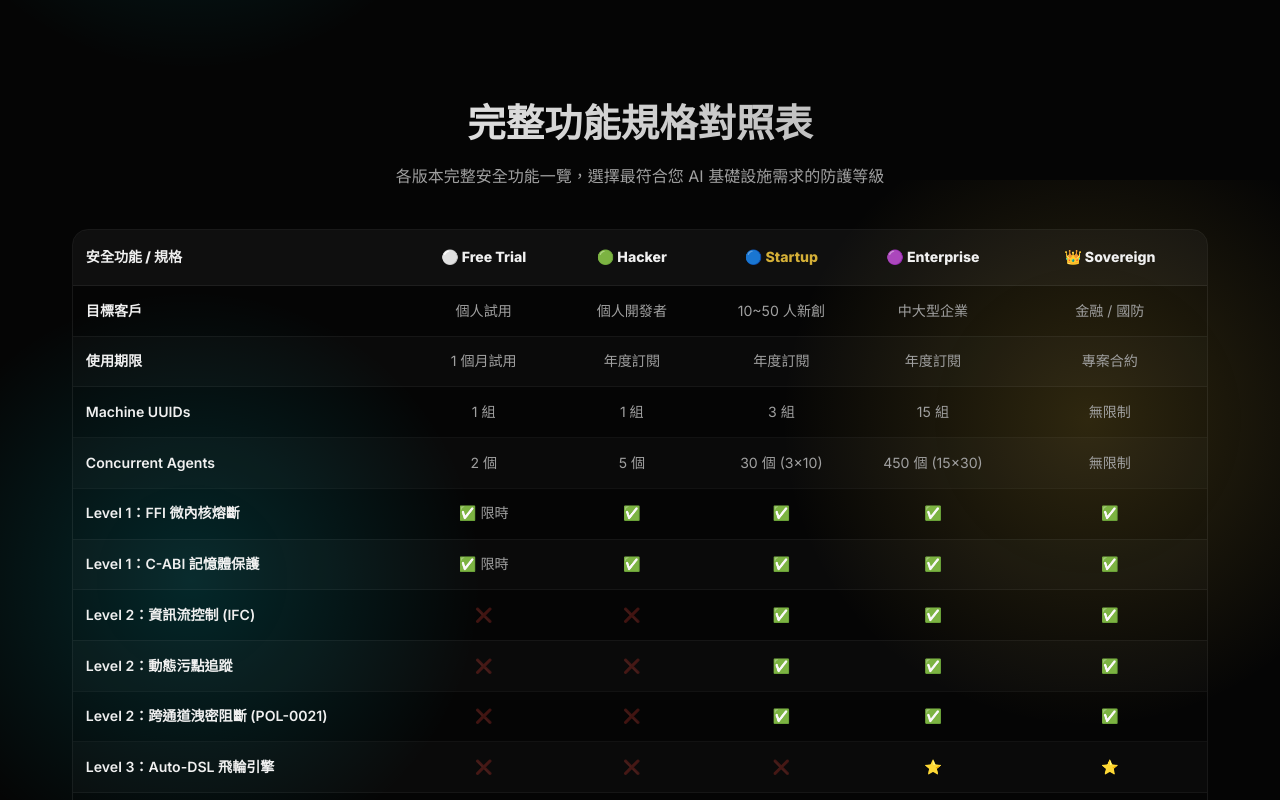
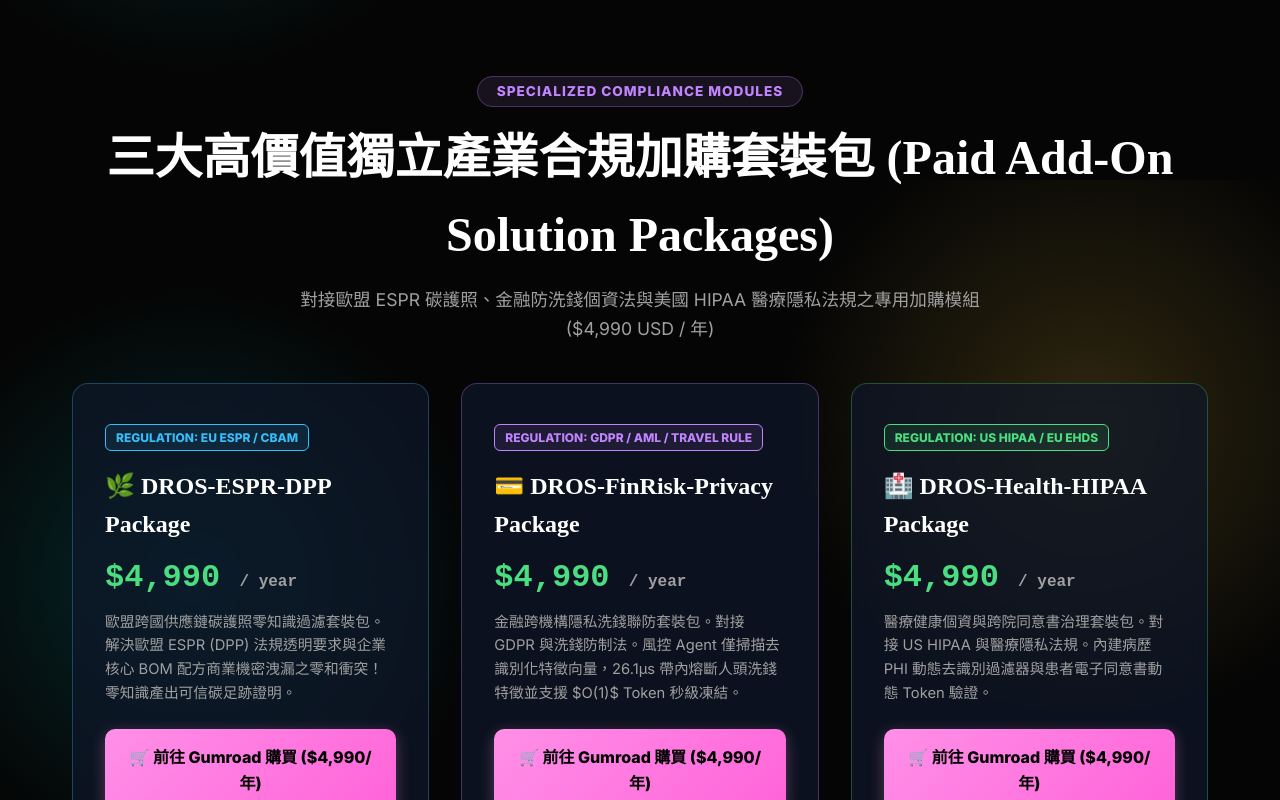
Before and after one commit to Top-Celestial-Company-Ltd/DROS-Official-Website, a React (Vite) app: page /pricing in a window 1280 px wide. Shown: the part 2220-3020 px from the top of the page. Built offline with nearby package versions, Linux system fonts and the light colour scheme.

Commit message:
feat: add 3 Add-On Package cards with live Gumroad buy links to Pricing page

```diff
--- a/src/pages/Pricing.jsx
+++ b/src/pages/Pricing.jsx
@@ -108,6 +108,76 @@
         </div>
       </div>
 
+      {/* ── Paid Add-On Solution Packages Section ── */}
+      <section style={{marginTop: '5rem', marginBottom: '3rem'}}>
+        <div style={{textAlign: 'center', marginBottom: '2.5rem'}}>
+          <span style={{background: 'rgba(192, 132, 252, 0.1)', color: '#c084fc', padding: '0.4rem 1.2rem', borderRadius: '20px', fontSize: '0.85rem', fontWeight: 'bold', border: '1px solid rgba(192, 132, 252, 0.3)', textTransform: 'uppercase', letterSpacing: '1px'}}>
+            Specialized Compliance Modules
+          </span>
+          <h2 style={{fontSize: 'clamp(2rem, 4vw, 3rem)', marginTop: '1rem', marginBottom: '0.8rem', color: '#fff'}}>
+            三大高價值獨立產業合規加購套裝包 (Paid Add-On Solution Packages)
+          </h2>
+          <p style={{fontSize: '1.1rem', color: 'var(--text-secondary)', maxWidth: '700px', margin: '0 auto'}}>
+            對接歐盟 ESPR 碳護照、金融防洗錢個資法與美國 HIPAA 醫療隱私法規之專用加購模組 ($4,990 USD / 年)
+          </p>
+        </div>
+
+        <div style={{display: 'grid', gridTemplateColumns: 'repeat(auto-fit, minmax(300px, 1fr))', gap: '2rem'}}>
+
+          {/* Add-On 1: ESPR DPP */}
+          <div className="glass-card" style={{padding: '2.5rem 2rem', border: '1px solid rgba(56, 189, 248, 0.3)', background: 'rgba(15, 23, 42, 0.7)', borderRadius: '16px', display: 'flex', flexDirection: 'column', justifyContent: 'space-between'}}>
+            <div>
+              <span style={{fontSize: '0.75rem', fontWeight: 'bold', color: '#38bdf8', background: 'rgba(56, 189, 248, 0.1)', border: '1px solid #38bdf8', padding: '3px 10px', borderRadius: '6px', display: 'inline-block', marginBottom: '1rem'}}>
+                REGULATION: EU ESPR / CBAM
+              </span>
+              <h3 style={{fontSize: '1.5rem', color: '#fff', marginBottom: '0.5rem'}}>🌿 DROS-ESPR-DPP Package</h3>
+              <div style={{fontSize: '2rem', fontWeight: 'bold', color: '#4ade80', margin: '0.5rem 0', fontFamily: 'monospace'}}>$4,990 <span style={{fontSize: '1rem', color: 'var(--text-secondary)'}}>/ year</span></div>
+              <p style={{color: 'var(--text-secondary)', fontSize: '0.92rem', lineHeight: '1.6', marginBottom: '1.5rem'}}>
+                歐盟跨國供應鏈碳護照零知識過濾套裝包。解決歐盟 ESPR (DPP) 法規透明要求與企業核心 BOM 配方商業機密洩漏之零和衝突！零知識產出可信碳足跡證明。
+              </p>
+            </div>
+            <a href="https://drosvajra.gumroad.com/l/espr-dpp" target="_blank" rel="noopener noreferrer" className="btn" style={{background: 'linear-gradient(135deg, #ff90e8, #ff63d8)', color: '#000', fontWeight: '800', textAlign: 'center', width: '100%', display: 'block', padding: '1rem', borderRadius: '10px', textDecoration: 'none', boxShadow: '0 4px 15px rgba(255, 144, 232, 0.3)'}}>
+              🛒 前往 Gumroad 購買 ($4,990/年)
+            </a>
+          </div>
+
+          {/* Add-On 2: FinRisk Privacy */}
+          <div className="glass-card" style={{padding: '2.5rem 2rem', border: '1px solid rgba(192, 132, 252, 0.3)', background: 'rgba(15, 23, 42, 0.7)', borderRadius: '16px', display: 'flex', flexDirection: 'column', justifyContent: 'space-between'}}>
+            <div>
+              <span style={{fontSize: '0.75rem', fontWeight: 'bold', color: '#c084fc', background: 'rgba(192, 132, 252, 0.1)', border: '1px solid #c084fc', padding: '3px 10px', borderRadius: '6px', display: 'inline-block', marginBottom: '1rem'}}>
+                REGULATION: GDPR / AML / TRAVEL RULE
+              </span>
+              <h3 style={{fontSize: '1.5rem', color: '#fff', marginBottom: '0.5rem'}}>💳 DROS-FinRisk-Privacy Package</h3>
+              <div style={{fontSize: '2rem', fontWeight: 'bold', color: '#4ade80', margin: '0.5rem 0', fontFamily: 'monospace'}}>$4,990 <span style={{fontSize: '1rem', color: 'var(--text-secondary)'}}>/ year</span></div>
+              <p style={{color: 'var(--text-secondary)', fontSize: '0.92rem', lineHeight: '1.6', marginBottom: '1.5rem'}}>
+                金融跨機構隱私洗錢聯防套裝包。對接 GDPR 與洗錢防制法。風控 Agent 僅掃描去識別化特徵向量，26.1μs 帶內熔斷人頭洗錢特徵並支援 $O(1)$ Token 秒級凍結。
+              </p>
+            </div>
+            <a href="https://drosvajra.gumroad.com/l/fin-risk" target="_blank" rel="noopener noreferrer" className="btn" style={{background: 'linear-gradient(135deg, #ff90e8, #ff63d8)', color: '#000', fontWeight: '800', textAlign: 'center', width: '100%', display: 'block', padding: '1rem', borderRadius: '10px', textDecoration: 'none', boxShadow: '0 4px 15px rgba(255, 144, 232, 0.3)'}}>
+              🛒 前往 Gumroad 購買 ($4,990/年)
+            </a>
+          </div>
+
+          {/* Add-On 3: Health HIPAA */}
+          <div className="glass-card" style={{padding: '2.5rem 2rem', border: '1px solid rgba(74, 222, 128, 0.3)', background: 'rgba(15, 23, 42, 0.7)', borderRadius: '16px', display: 'flex', flexDirection: 'column', justifyContent: 'space-between'}}>
+            <div>
+              <span style={{fontSize: '0.75rem', fontWeight: 'bold', color: '#4ade80', background: 'rgba(74, 222, 128, 0.1)', border: '1px solid #4ade80', padding: '3px 10px', borderRadius: '6px', display: 'inline-block', marginBottom: '1rem'}}>
+                REGULATION: US HIPAA / EU EHDS
+              </span>
+              <h3 style={{fontSize: '1.5rem', color: '#fff', marginBottom: '0.5rem'}}>🏥 DROS-Health-HIPAA Package</h3>
+              <div style={{fontSize: '2rem', fontWeight: 'bold', color: '#4ade80', margin: '0.5rem 0', fontFamily: 'monospace'}}>$4,990 <span style={{fontSize: '1rem', color: 'var(--text-secondary)'}}>/ year</span></div>
+              <p style={{color: 'var(--text-secondary)', fontSize: '0.92rem', lineHeight: '1.6', marginBottom: '1.5rem'}}>
+                醫療健康個資與跨院同意書治理套裝包。對接 US HIPAA 與醫療隱私法規。內建病歷 PHI 動態去識別過濾器與患者電子同意書動態 Token 驗證。
+              </p>
+            </div>
+            <a href="https://drosvajra.gumroad.com/l/health-hipaa" target="_blank" rel="noopener noreferrer" className="btn" style={{background: 'linear-gradient(135deg, #ff90e8, #ff63d8)', color: '#000', fontWeight: '800', textAlign: 'center', width: '100%', display: 'block', padding: '1rem', borderRadius: '10px', textDecoration: 'none', boxShadow: '0 4px 15px rgba(255, 144, 232, 0.3)'}}>
+              🛒 前往 Gumroad 購買 ($4,990/年)
+            </a>
+          </div>
+
+        </div>
+      </section>
+
       {/* ── Feature Comparison Matrix ── */}
       <section style={{marginTop: '6rem', marginBottom: '2rem'}}>
         <h2 style={{textAlign: 'center', fontSize: 'clamp(1.8rem, 3vw, 2.5rem)', marginBottom: '0.5rem', background: 'linear-gradient(to right, #fff, var(--text-secondary))', WebkitBackgroundClip: 'text', WebkitTextFillColor: 'transparent'}}>
```
